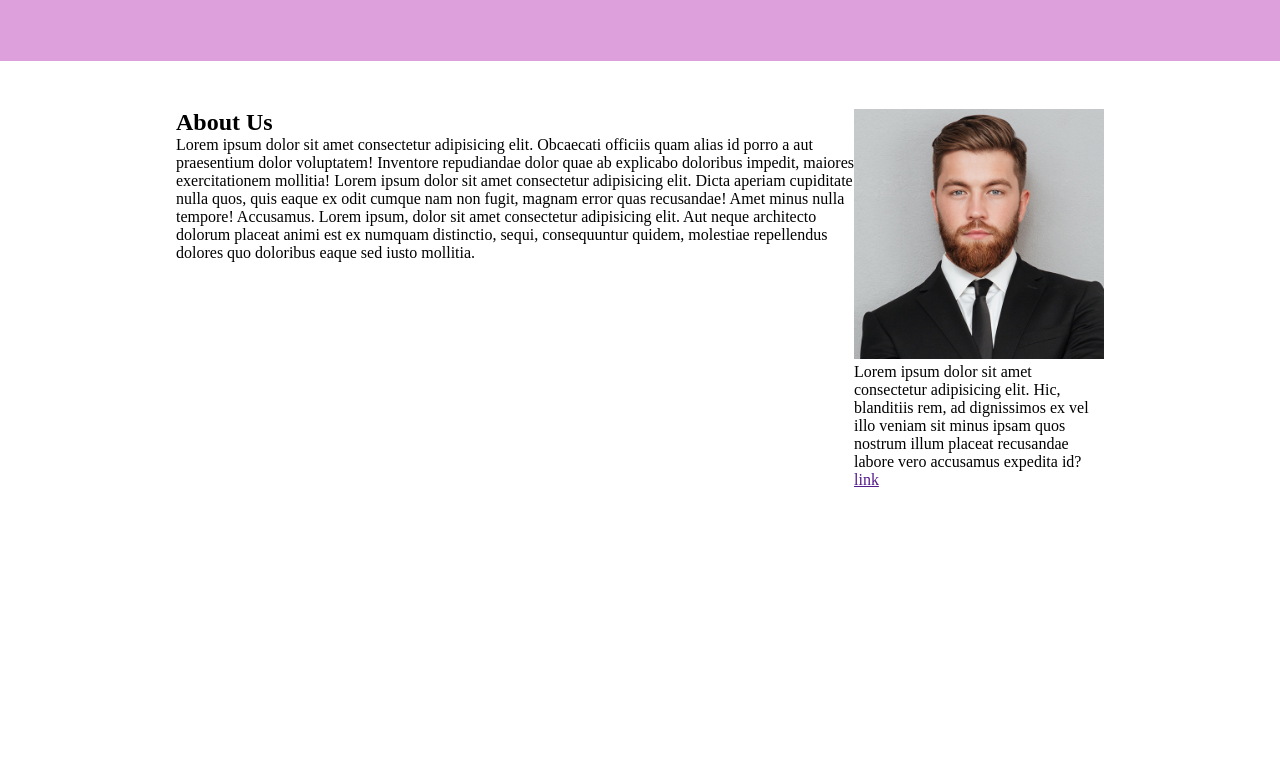
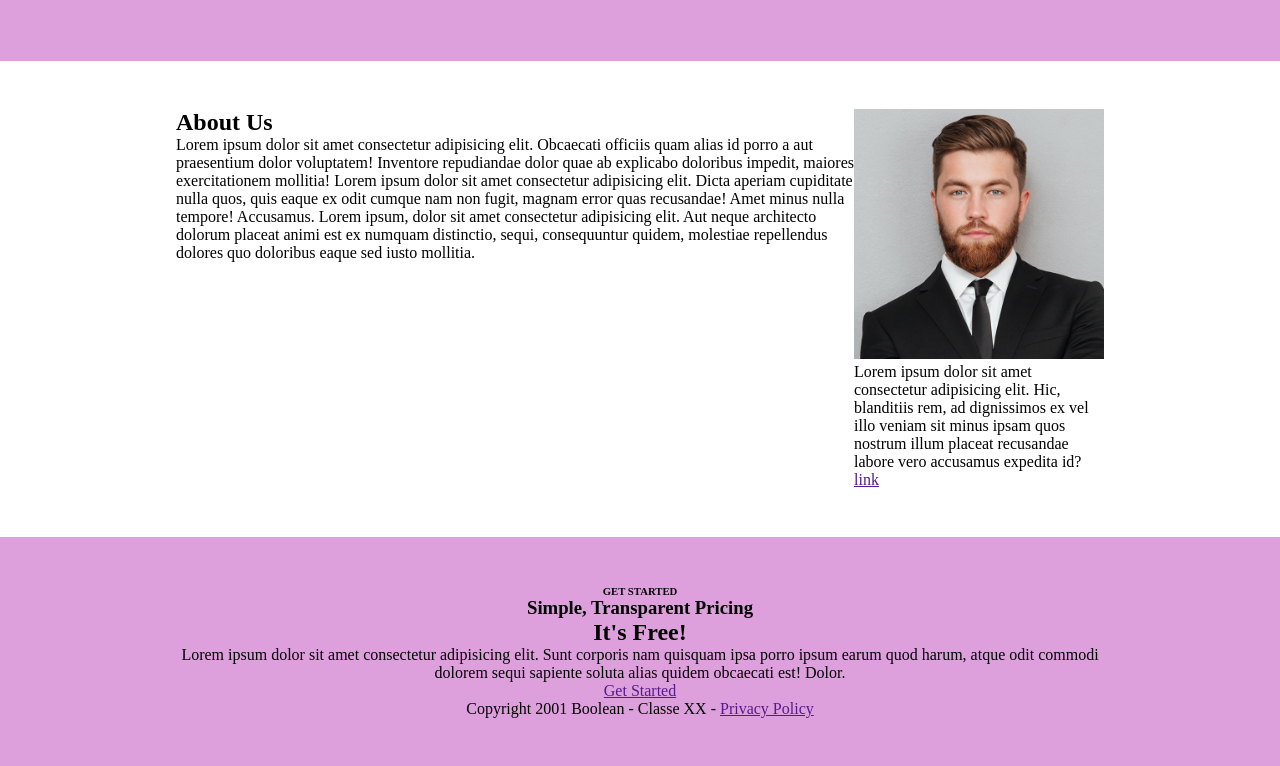
Before and after one commit to silviosalza/htmlcss-responsive-layout, a plain HTML site: page index.html in a window 1280 px wide. Shown: the part 2519-3285 px from the top of the page. Before the commit the page ends 3056 px from the top, so only its background shows below. Drawn offline with Linux system fonts and the light colour scheme.

Commit message:
calltoact section

```diff
--- a/css/style.css
+++ b/css/style.css
@@ -110,6 +110,13 @@ img{
     width: 180px;
 }
 
+/* call to act section */
+.calltoact{
+    text-align: center;
+    padding: 3rem;
+    background-color: plum;
+}
+
 
 
 
--- a/index.html
+++ b/index.html
@@ -159,6 +159,21 @@
             </div>
         </section>
 
+        <section class="calltoact">
+            <div class="container">
+                <h6>GET STARTED</h6>
+                <h3>Simple, Transparent Pricing</h3>
+                <h2>It's Free!</h2>
+                <p>Lorem ipsum dolor sit amet consectetur adipisicing elit. Sunt corporis nam quisquam ipsa porro ipsum earum quod harum, atque odit commodi dolorem sequi sapiente soluta alias quidem obcaecati est! Dolor.</p>
+                <span class="white-button"><a href="">Get Started</a></span>
+                <p>Copyright 2001 Boolean - Classe XX - <a href="">Privacy Policy</a></p>
+
+
+            </div>
+
+
+        </section>
+
 
 
     </main>
```
